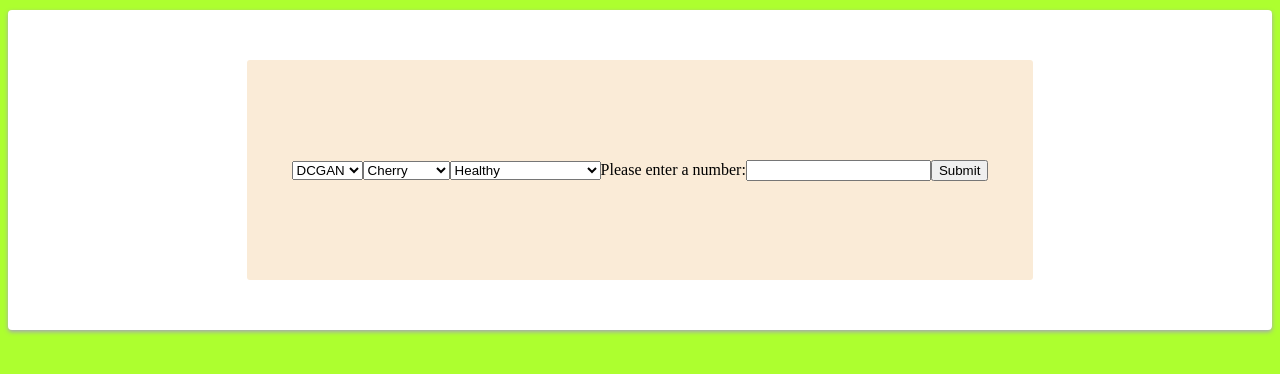
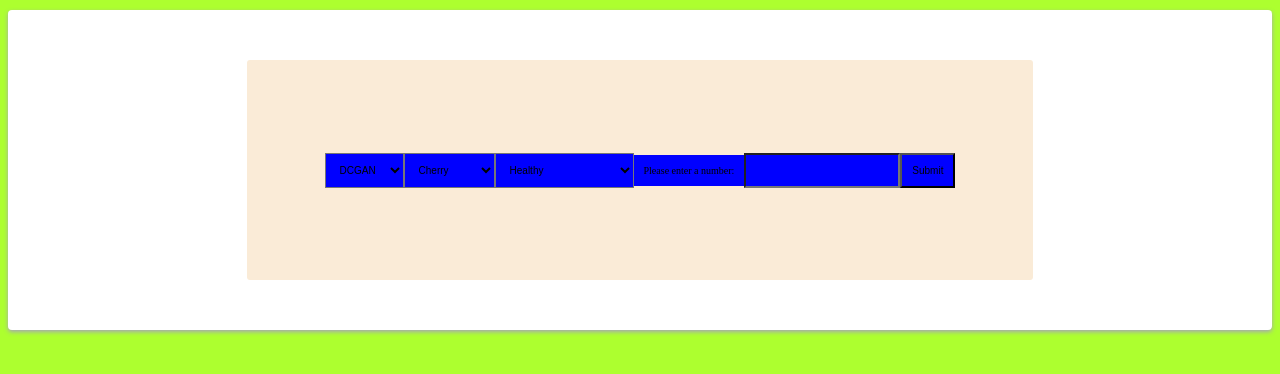
Before and after one commit to jagmeet640/WebApp_GAN, a Flask app: template Webapp/template/home.html in a window 1280 px wide. Shown: the part 83-457 px from the top of the page. Run offline with Flask 3, Linux system fonts and the light colour scheme; the template is opened without the code that fills it, so the values that code supplies are empty; parts of the project's set-up code (start-up, migrations or seed data) failed here and were passed over.

Commit message:
Update home.css

```diff
--- a/Webapp/static/css/home.css
+++ b/Webapp/static/css/home.css
@@ -40,3 +40,39 @@ home-body {
 .gan-access{
     font-size: large;
 }
+
+.Gan-DropDown{
+  background-color: blue;
+  padding: 10px;
+  font-size: 10px;
+}
+
+.Plant-DropDown{
+  background-color: blue;
+  padding: 10px;
+  font-size: 10px;
+}
+
+.Class-DropDown{
+  background-color: blue;
+  padding: 10px;
+  font-size: 10px;
+}
+
+.Input-Batch{
+  background-color: blue;
+  padding: 10px;
+  font-size: 10px;
+}
+
+.Num-Selector{
+  background-color: blue;
+  padding: 10px;
+  font-size: 10px;
+}
+
+.Submit-Button{
+  background-color: blue;
+  padding: 10px;
+  font-size: 10px;
+}
```
